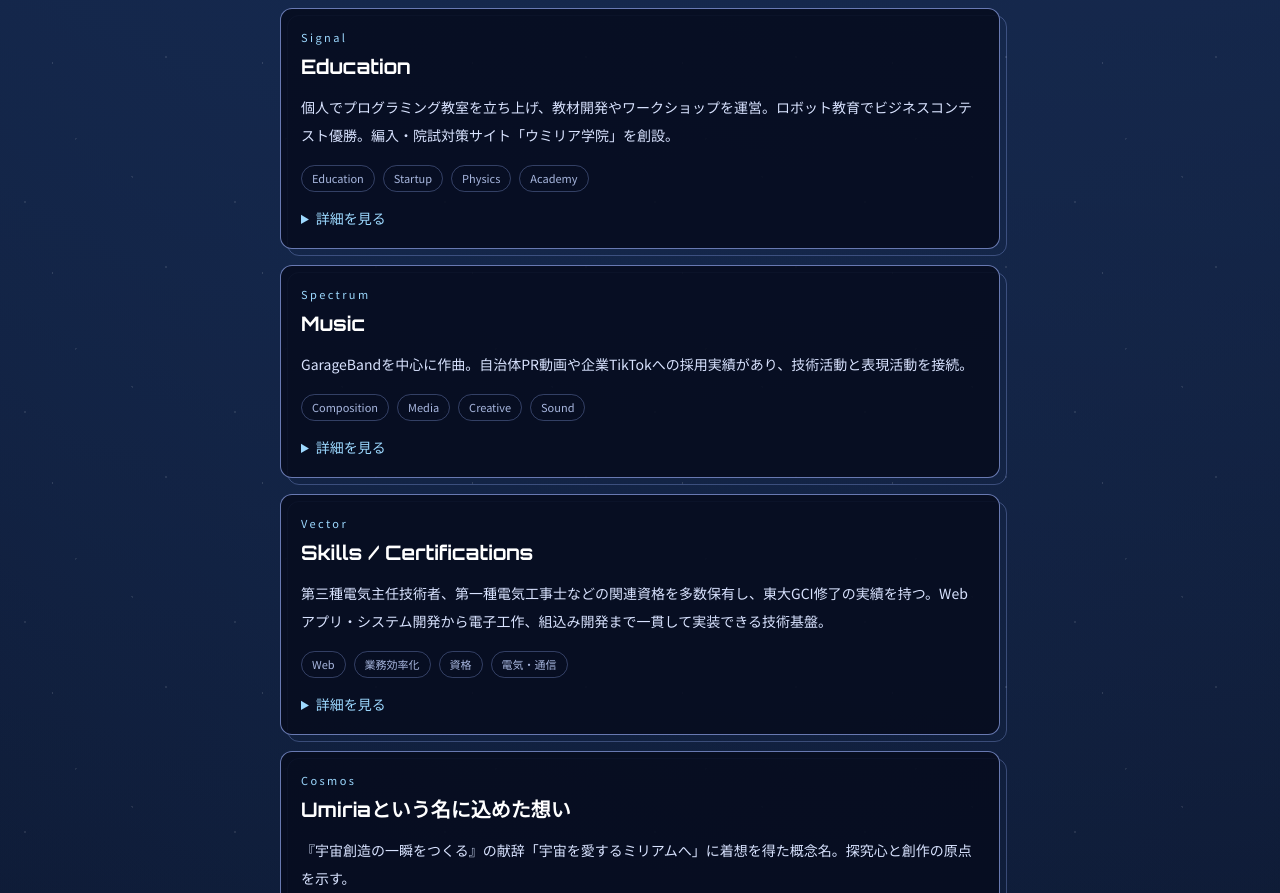
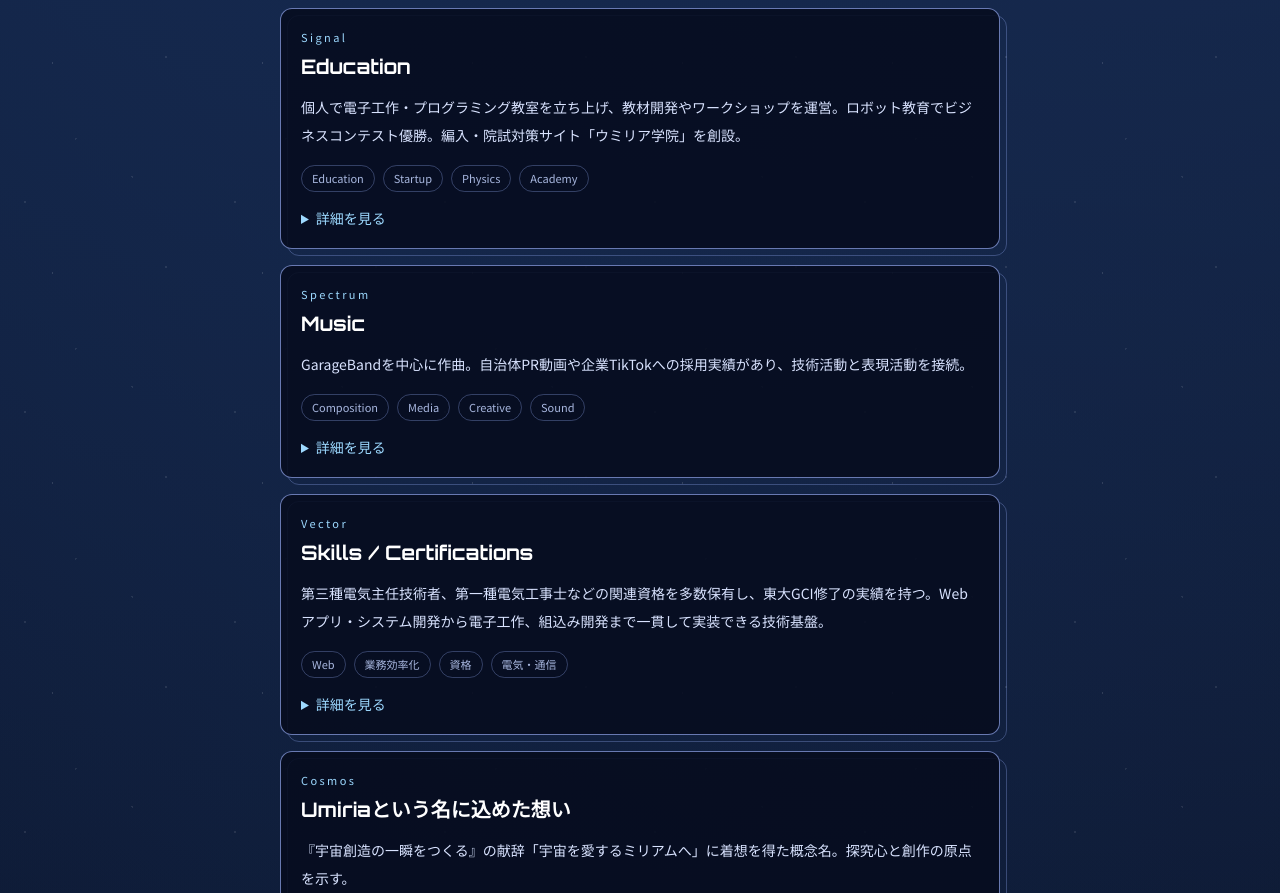
Before and after one commit to kimuraayuki-bot/ayukiofumiria, a Next.js app: page / in a window 1280 px wide. Shown: the part 1033-1926 px from the top of the page. Built offline with nearby package versions, Linux system fonts and the light colour scheme.

Commit message:
Update portfolio data content

```diff
--- a/src/data/portfolio.ts
+++ b/src/data/portfolio.ts
@@ -85,9 +85,9 @@ export const portfolioData: PortfolioData = {
       id: "education",
       accent: "Signal",
       titleJa: "Education",
-      summaryJa: "個人でプログラミング教室を立ち上げ、教材開発やワークショップを運営。ロボット教育でビジネスコンテスト優勝。編入・院試対策サイト「ウミリア学院」を創設。",
+      summaryJa: "個人で電子工作・プログラミング教室を立ち上げ、教材開発やワークショップを運営。ロボット教育でビジネスコンテスト優勝。編入・院試対策サイト「ウミリア学院」を創設。",
       bodyJa: [
-        "プログラミング教室の立ち上げと運営（個人事業主として）。",
+        "電子工作・プログラミング教室の立ち上げと運営（個人事業主として）。",
         "オリジナル電子工作教材の開発。",
         "電子工作・プログラミングのワークショップ開催。",
         "作曲体験イベント開催。",
```
